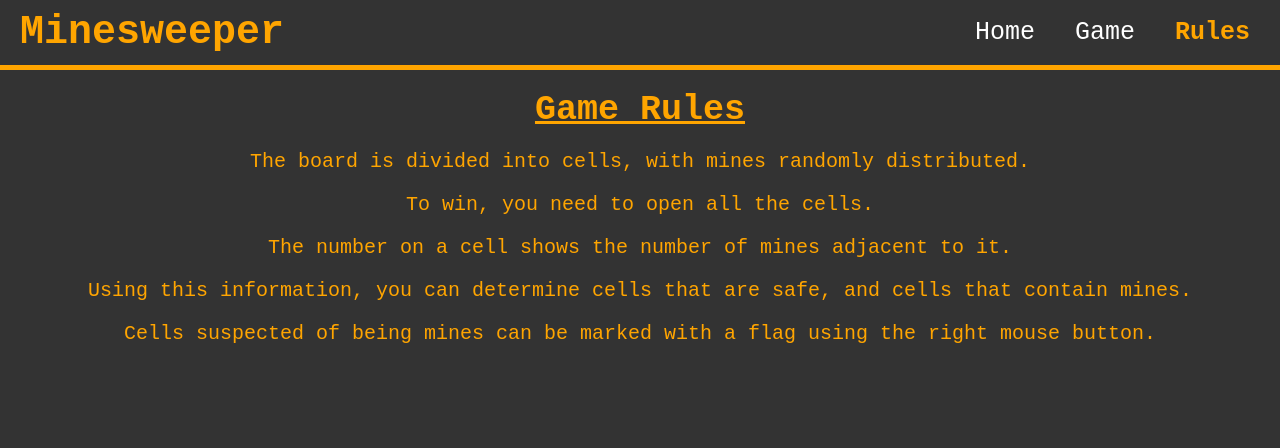
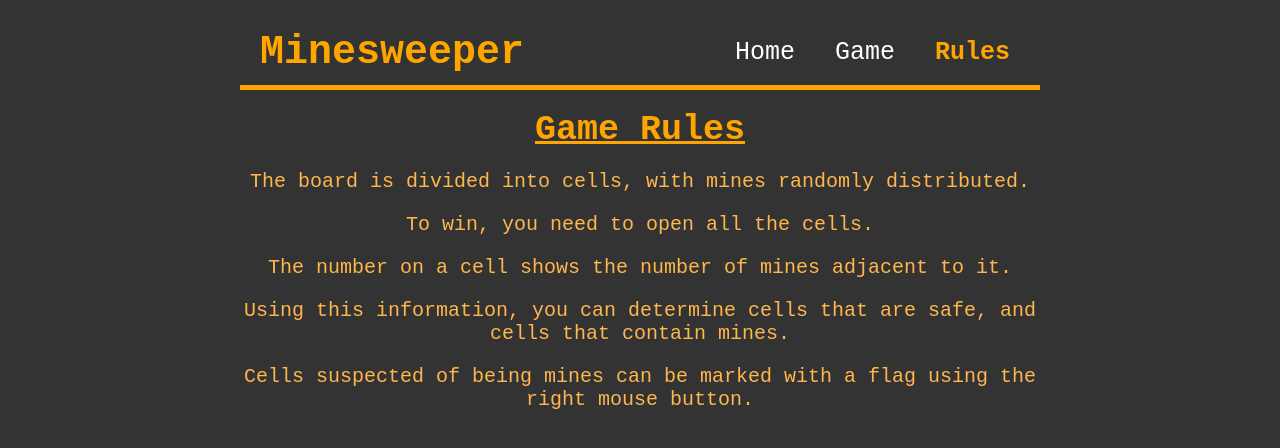
Before and after one commit to ycChu711/yichia-chu-project2, a React (Vite) app: page /rules in a window 1280 px wide. Shown: the top 448 px of the page. Built offline with nearby package versions, Linux system fonts and the light colour scheme.

Commit message:
Change text color on page to lighter orange

```diff
--- a/src/components/HomePage.css
+++ b/src/components/HomePage.css
@@ -12,7 +12,7 @@
 }
 
 .home-page p {
-    color: orange;
+    color: #FFB74D;
     font-size: 20px;
     margin: 20px 0;
 }
--- a/src/components/MineSweeperGamePage.jsx
+++ b/src/components/MineSweeperGamePage.jsx
@@ -189,7 +189,6 @@
     }, [rows, cols]);
 
 
-    // Modify handleFlag to save game state after flag changes
     const handleFlag = useCallback((row, col, event) => {
         event.preventDefault();
 
--- a/src/components/RulesPage.css
+++ b/src/components/RulesPage.css
@@ -2,6 +2,11 @@
     text-align: center;
     background-color: #333;
     font-family: 'Courier New', Courier, monospace;
+    max-width: 800px;
+    margin: 0 auto;
+    padding: 20px;
+    min-height: 100vh;
+    position: relative;
 }
 
 .rules-page h1 {
@@ -15,7 +20,7 @@
 }
 
 .rules-page p {
-    color: orange;
+    color: #FFB74D;
     font-size: 20px;
     margin: 20px 0;
 }
--- a/src/components/RulesPage.jsx
+++ b/src/components/RulesPage.jsx
@@ -7,11 +7,13 @@
         <div className='rules-page'>
             <NavBar />
             <h1>Game Rules</h1>
-            <p>The board is divided into cells, with mines randomly distributed.</p>
-            <p>To win, you need to open all the cells.</p>
-            <p>The number on a cell shows the number of mines adjacent to it.</p>
-            <p>Using this information, you can determine cells that are safe, and cells that contain mines.</p>
-            <p>Cells suspected of being mines can be marked with a flag using the right mouse button.</p>
+            <div className='rules-content'>
+                <p>The board is divided into cells, with mines randomly distributed.</p>
+                <p>To win, you need to open all the cells.</p>
+                <p>The number on a cell shows the number of mines adjacent to it.</p>
+                <p>Using this information, you can determine cells that are safe, and cells that contain mines.</p>
+                <p>Cells suspected of being mines can be marked with a flag using the right mouse button.</p>
+            </div>
 
         </div>
     );
--- a/src/main.jsx
+++ b/src/main.jsx
@@ -17,7 +17,7 @@
   },
   {
     path: '/game',
-    element: <Navigate to="/game/easy" replace /> // Redirect to /game/easy
+    element: <Navigate to="/game/easy" replace />
   },
   {
     path: '/game/:level',
```
